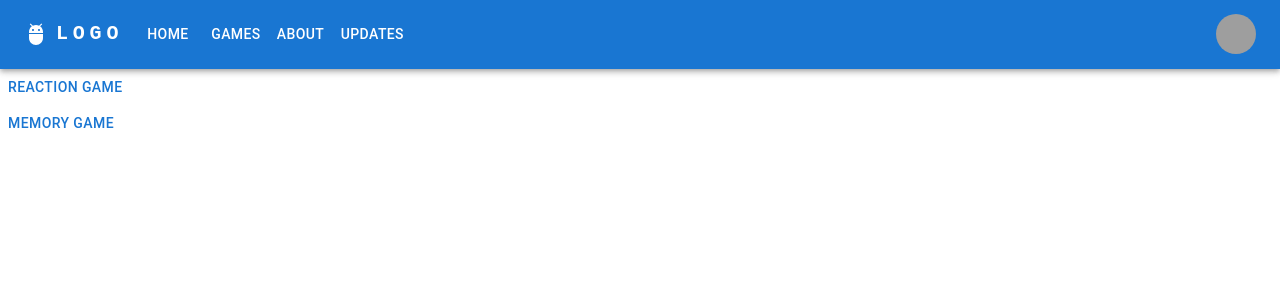
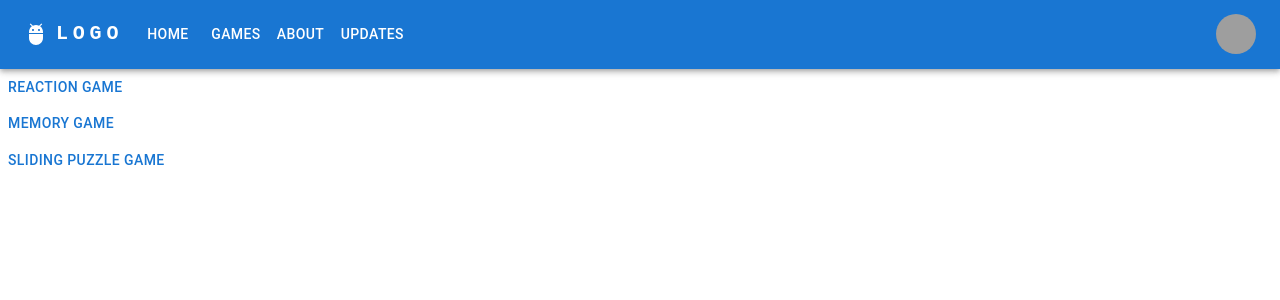
Before and after one commit to san0014s/Cog-Web-App, a React (Create React App) app: page /games in a window 1280 px wide. Shown: the top 300 px of the page. Built offline with nearby package versions, Linux system fonts and the light colour scheme; grey boxes are pictures that could not be loaded.

Commit message:
fix my oopsie

```diff
--- /dev/null
+++ b/src/css/SlidingPuzzle.css
@@ -0,0 +1,4 @@
+.Slide{
+    font-family: sans-serif;
+    text-align: center;
+  }
--- a/src/routes/Games.js
+++ b/src/routes/Games.js
@@ -5,6 +5,7 @@ import PreGame from "../games/PreGame";
 import ReactionGame from "../games/ReactionGame"
 import FamilyCard from "../games/FamilyCard"
 import MemoryGame from "../games/MemoryGame"
+import SlidingPuzzle from "../games/SlidingPuzzle"
 
 
 const PAGE_STATE = Object.freeze({
@@ -31,6 +32,12 @@ export default function Games() {
             description: "Test your memory",
             howTo: "Match Images",
             component: <MemoryGame/>
+        },
+        {
+            display: "Sliding Puzzle game",
+            description: "Complete the sliding puzzle",
+            howTo: "Slide the puzzle",
+            component: <SlidingPuzzle/>
         }
     ]
 
```
